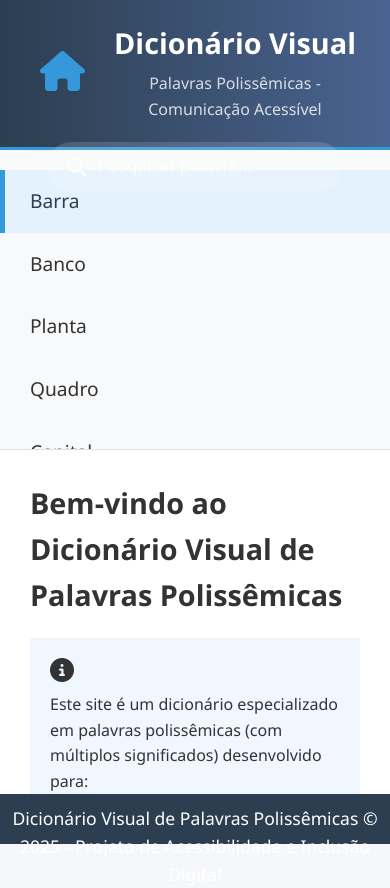
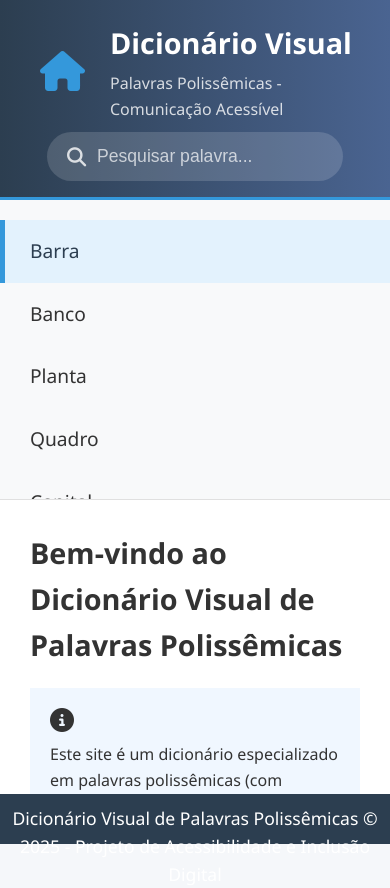
Before and after one commit to AugustoCF/Acessibilidade, a plain HTML site: page index.html in a window 390 px wide. Drawn offline with Linux system fonts and the light colour scheme.

Commit message:
css adjustments

```diff
--- a/style.css
+++ b/style.css
@@ -99,7 +99,7 @@ header {
     display: flex;
     /* Ocupa todo o espaço disponível */
     min-height: 0;
-    height: calc(100vh - 200px);
+    height: calc(100vh - 250px);
     /* Corrige o problema de overflow no Flexbox */
 }
 
@@ -128,7 +128,7 @@ header {
 
 .definition-home {
     max-width: 10000px;
-    margin: 10 auto;
+    margin: auto;
 }
 
 .welcome-message h2 {
@@ -445,8 +445,9 @@ header {
 
     header {
         flex-direction: column;
-        text-align: center;
-        gap: 20px;
+        text-align: left;
+        gap: 10px;
+        height: 200px;
     }
 
     .search-container {
```
